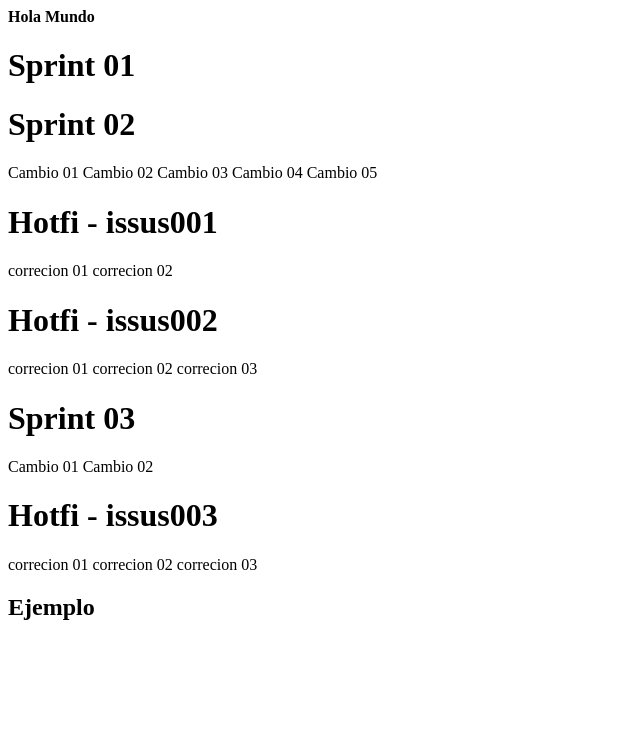
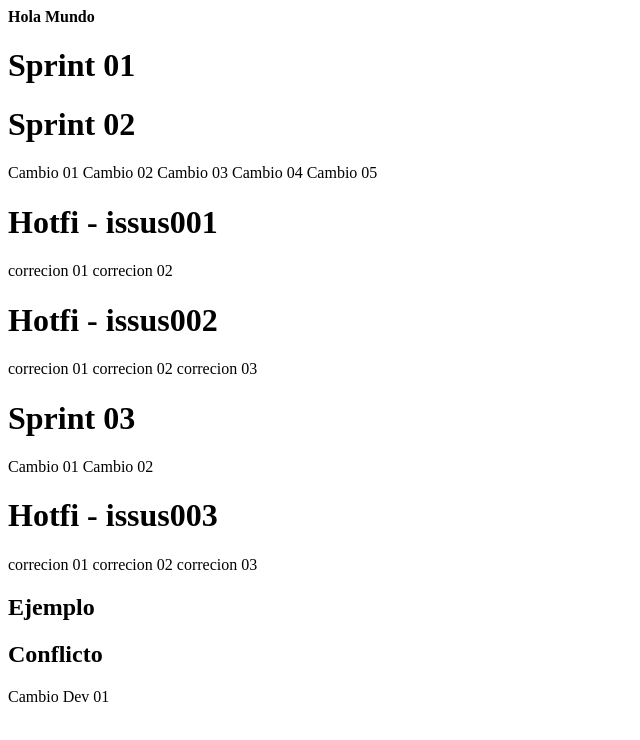
Before and after one commit to MGoicocheaDev/git-flow-example, a plain HTML site: page index.html in a window 1280 px wide. Shown: the whole page, without its empty margins (0-640 px from the left). Drawn offline with Linux system fonts and the light colour scheme.

Commit message:
nuevos cambios

```diff
--- a/index.html
+++ b/index.html
@@ -34,4 +34,7 @@
 
 <!----------------------------->
 <h2>Ejemplo</h2>
+<!----------------------------->
+<h2>Conflicto</h2>
+<span>Cambio Dev 01 </span>
 </body>
```
